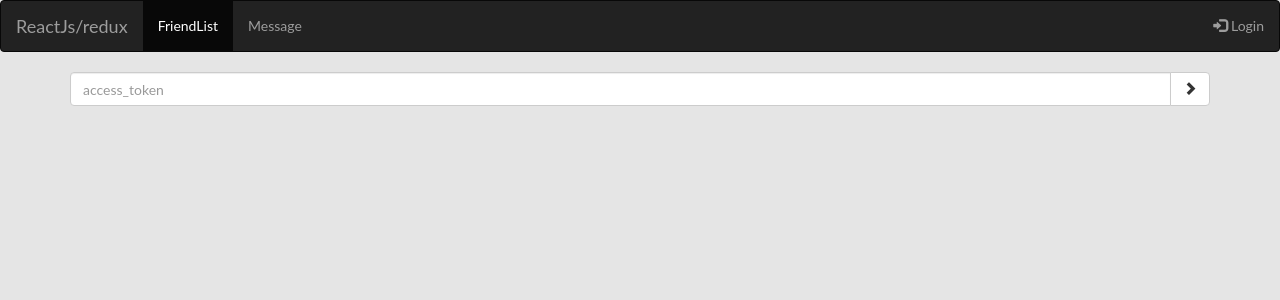
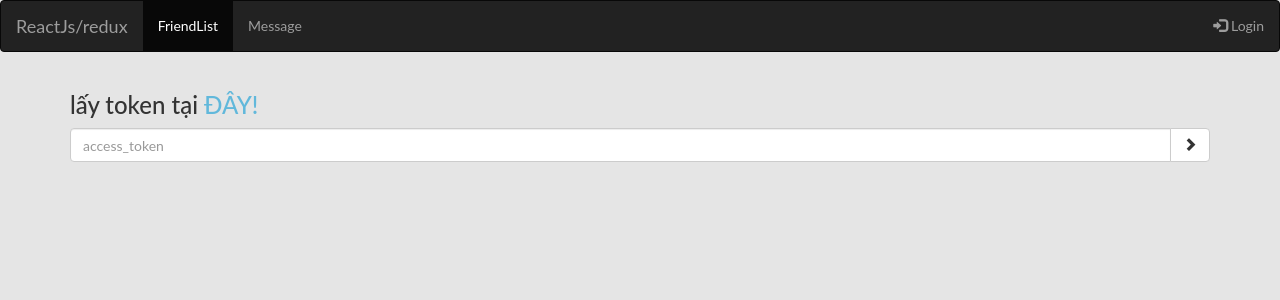
Before and after one commit to nguyenvanphuc2203/Phong-Tro-DN, a React (Create React App) app: page /login in a window 1280 px wide. Shown: the top 300 px of the page. Built offline with nearby package versions, Linux system fonts and the light colour scheme.

Commit message:
add suport access token

```diff
--- a/src/login/login.js
+++ b/src/login/login.js
@@ -24,6 +24,7 @@ class Login extends Component{
   render(){
     return (
         <div className="container">
+        <h3> lấy token tại <a href="https://developers.facebook.com/tools/explorer/" target="blank">ĐÂY!</a>  </h3>
         <div className="input-group">
             <input id="email" type="text" className="form-control" ref="access_token" placeholder="access_token"/>
             <div class="input-group-btn">
```
